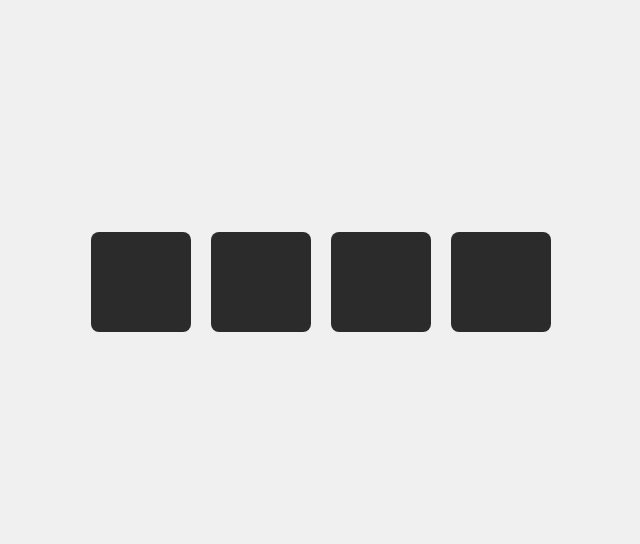
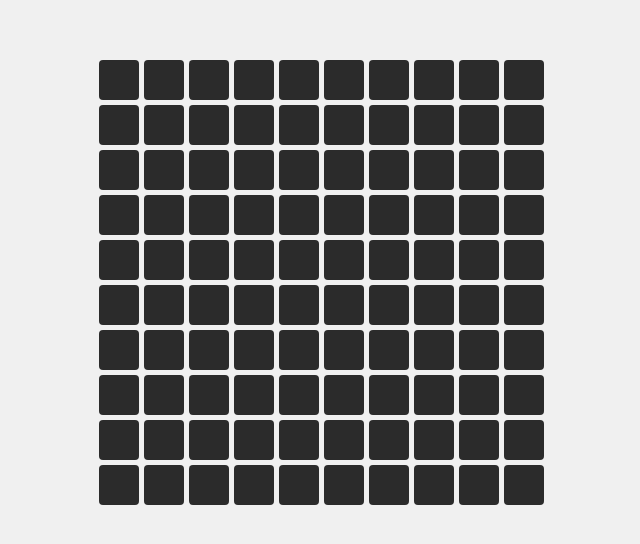
Before and after one commit to acciojob/Color-board-BariyaVasu, a website: page main.html in a window 1280 px wide. Shown: the part 118-662 px from the top of the page, without its empty margins (319-959 px from the left). Drawn offline with Linux system fonts and the light colour scheme.

Commit message:
created a submission

```diff
--- a/main.html
+++ b/main.html
@@ -9,12 +9,7 @@
 <body>
 	<!-- the entire body must be written by student -->
 
-	<div class="container">
-    <div class="square"></div>
-    <div class="square"></div>
-    <div class="square"></div>
-    <div class="square"></div>
-  </div>
+	<div class="container" id="container"></div>
 
     <script type="text/javascript" src="./script.js">
 </script>
--- a/script.js
+++ b/script.js
@@ -1,14 +1,21 @@
-//your JS code here. If required.
-const squares = document.querySelectorAll('.square');
+const container = document.getElementById('container');
 
-squares.forEach(square => {
+// Create 100 squares (10x10)
+for (let i = 0; i < 100; i++) {
+  const square = document.createElement('div');
+  square.classList.add('square');
+
+  // Hover effect
   square.addEventListener('mouseenter', () => {
     square.style.backgroundColor = '#652BCD';
   });
 
+  // Revert after 1 second
   square.addEventListener('mouseleave', () => {
     setTimeout(() => {
       square.style.backgroundColor = '#2B2B2B';
-    }, 1000); // Revert after 1 second
+    }, 1000);
   });
-});
+
+  container.appendChild(square);
+}
--- a/styles.css
+++ b/styles.css
@@ -1,22 +1,23 @@
-/*  your css code here. If applicable */
 body {
+  margin: 0;
   display: flex;
   justify-content: center;
   align-items: center;
   height: 100vh;
-  background: #f0f0f0;
-  margin: 0;
+  background-color: #f0f0f0;
 }
 
 .container {
-  display: flex;
-  gap: 20px;
+  display: grid;
+  grid-template-columns: repeat(10, 40px);
+  grid-template-rows: repeat(10, 40px);
+  gap: 5px;
 }
 
 .square {
-  width: 100px;
-  height: 100px;
-  background-color: #2b2b2b;
+  width: 40px;
+  height: 40px;
+  background-color: #2B2B2B;
   transition: background-color 1s ease;
-  border-radius: 8px;
+  border-radius: 4px;
 }
```
